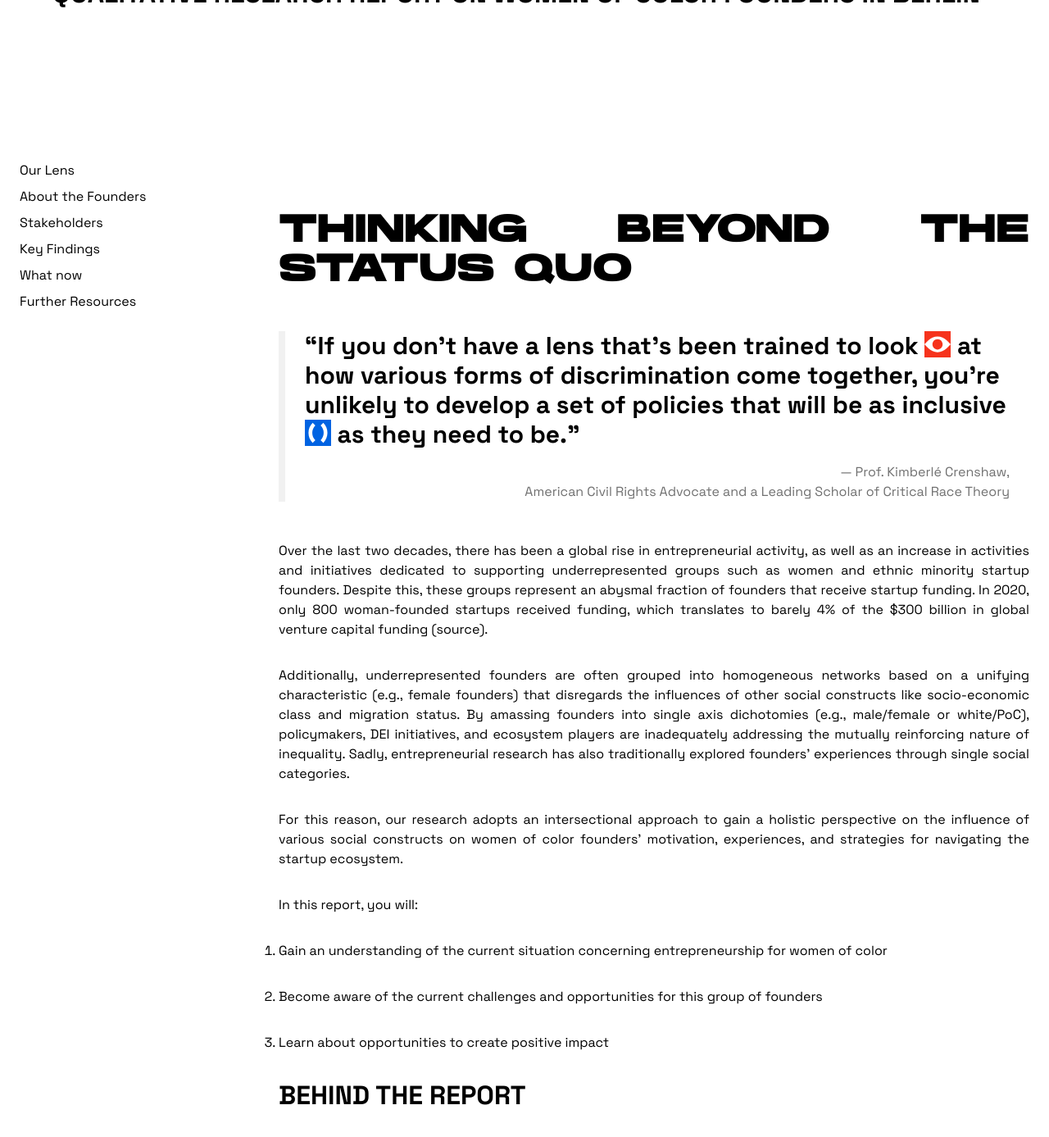
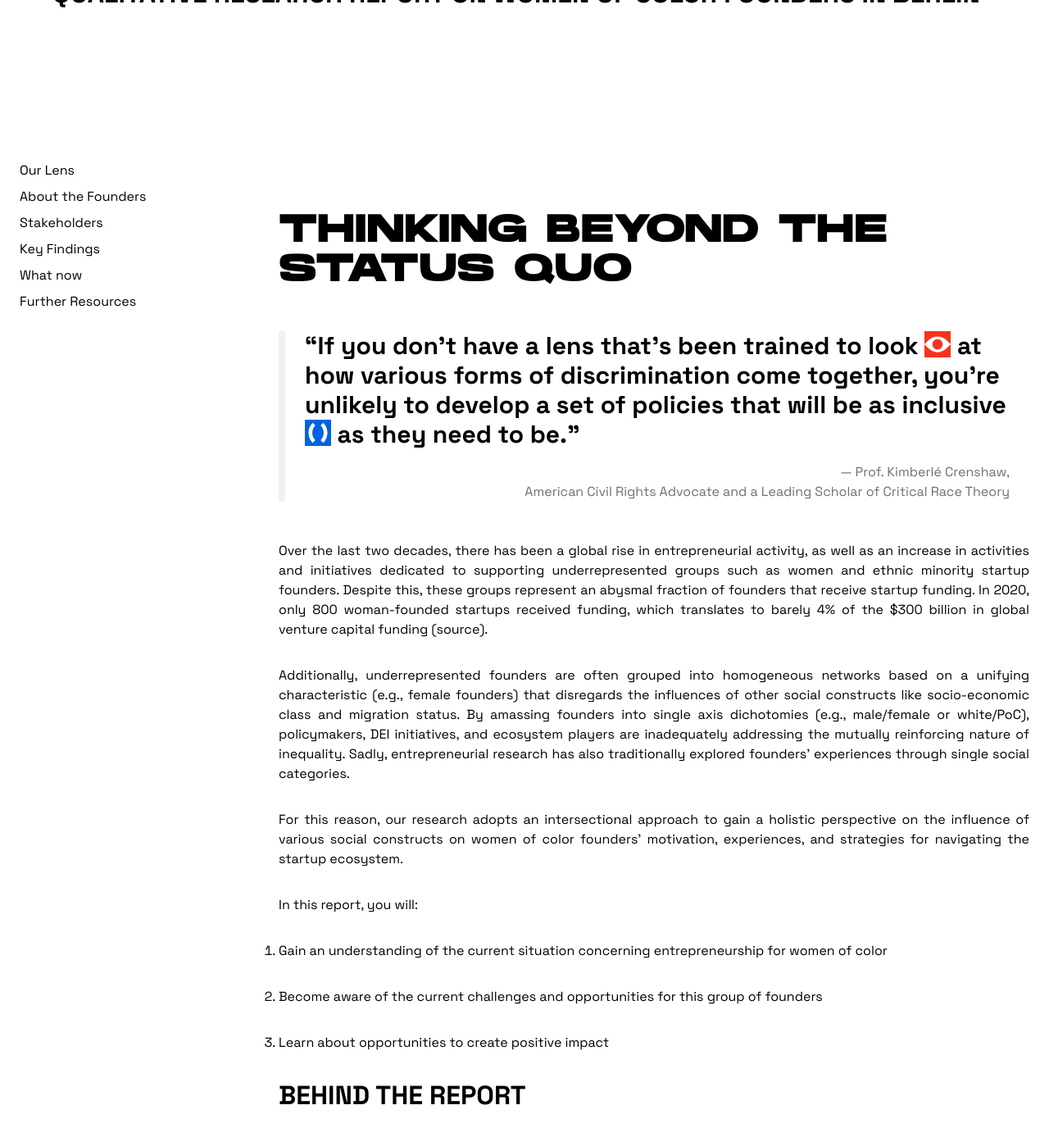
Before and after one commit to Founderland/Report, a Jekyll site: the page built from index.html, in a window 1280 px wide and 1400 px high, scrolled down 551 px. Shown: the top 1387 px of the window at 82% size. Built offline with Jekyll 4.4.1, drawn with Linux system fonts in a browser that asks for light colours.

Commit message:
text sizing tweaks

```diff
--- a/_layouts/default.html
+++ b/_layouts/default.html
@@ -1,5 +1,5 @@
 <!DOCTYPE html>
-<html lang="{{ site.lang | default: page.lang | default: 'en' }}" class="scroll-smooth text-justify selection:bg-lime">
+<html lang="{{ site.lang | default: page.lang | default: 'en' }}" class="scroll-smooth selection:bg-lime">
 
   {% include head.html %}
 
--- a/assets/styles/output.css
+++ b/assets/styles/output.css
@@ -794,6 +794,7 @@
 
 #Typefaces
 #Typography
+#Justify
 #Spacing
 #Lists
 
@@ -801,7 +802,6 @@
 2. Components
 
 #Blockquotes
-#Captions
 #Cards
 #Symbols
 #Nav
@@ -916,9 +916,7 @@
     ol,
     table,
     figcaption {
-    font-size: 16px;
     /* it's 20px in the design system */
-    line-height: 24px;
   }
 
   h1 {
@@ -940,9 +938,14 @@
   }
 
   .lead {
-    font-size: 1.5rem;
-    line-height: 2rem;
+    /* @apply text-2xl; */
   }
+}
+
+/* #Justify */
+
+p {
+  text-align: Justify;
 }
 
 /* #Spacing */
@@ -1014,7 +1017,6 @@
   border-left-width: 8px;
   --tw-border-opacity: 1;
   border-color: rgb(241 241 241 / var(--tw-border-opacity));
-  text-align: right;
 }
 
 blockquote,
@@ -1035,11 +1037,10 @@
   }
 }
 
-/* #Captions */
-
 figcaption {
   --tw-text-opacity: 1;
   color: rgb(112 112 112 / var(--tw-text-opacity));
+  text-align: right;
 }
 
 /* #Cards */
@@ -1407,11 +1408,11 @@
     gap: 2rem;
   }
 
+  .md\:p-6 {
+    padding: 1.5rem;
+  }
+
   .md\:p-16 {
     padding: 4rem;
   }
-
-  .md\:p-6 {
-    padding: 1.5rem;
-  }
 }
```
Also changed, not shown: assets/styles/input.css (+10 -7 lines).
